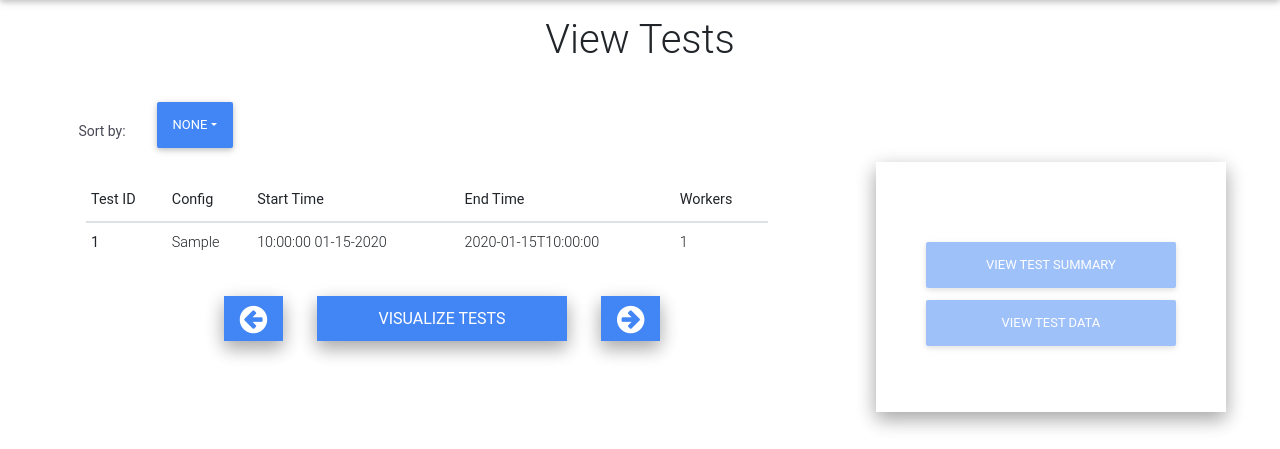
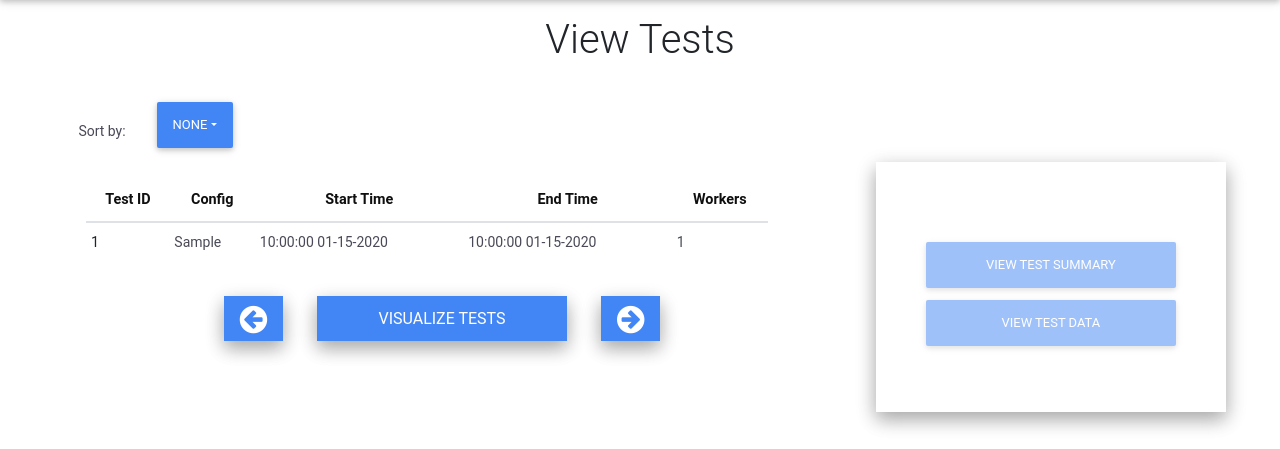
Before and after one commit to carlklier/Nile_IoT, a Flask app: page /tests/ in a window 1280 px wide. Shown: the part 56-505 px from the top of the page. Run offline with Flask 2, Linux system fonts and the light colour scheme; tables that the repository leaves empty hold one stand-in row (values such as "Sample post"); parts of the project's set-up code (start-up, migrations or seed data) failed here and were passed over; some libraries are stand-ins or nearby versions.

Commit message:
fine tuning styling and date output

```diff
--- a/loadtest_webservice/app/static/css/style.css
+++ b/loadtest_webservice/app/static/css/style.css
@@ -17,6 +17,7 @@ table {
     margin-top: 3%;
     max-width: 80%;
 }
+
 .content {
     width: 100%;
     height: 100%;
--- a/loadtest_webservice/app/templates/index.html
+++ b/loadtest_webservice/app/templates/index.html
@@ -86,15 +86,26 @@
         // Modify the table HTML to match the current sorting
         // of the test list
         function iterate(test, index) {
-            console.log(test)
             index += 1
 
-            if (test.end === '0001-01-01T00:00:00') test.end = "In Progress"
+            // Extra validation needed for end, must display if
+            // this is current test, otherwise show end time
+            var end = document.getElementById(index + '-end')
+            var endText = test.end
 
+            if (test.end === '0001-01-01T00:00:00') {
+                endText = "In Progress"
+                end.style.fontWeight = '600'
+                end.style.color = 'dark-grey'
+            } else
+                end.style.fontWeight = ''
+
+            // Set the values based on the current test index
             document.getElementById(index + '-id').innerHTML = test.id
+            document.getElementById(index + '-id').style.fontWeight = '600'
             document.getElementById(index + '-cfg').innerHTML = test.config
             document.getElementById(index + '-start').innerHTML = test.start
-            document.getElementById(index + '-end').innerHTML = test.end
+            document.getElementById(index + '-end').innerHTML = endText
             document.getElementById(index + '-workers').innerHTML = test.workers
         }
 
@@ -204,21 +215,21 @@
                 <table class="table table-hover table-sm">
                     <thead>
                         <tr>
-                            <th scope="col">Test ID</th>
-                            <th scope="col">Config</th>
-                            <th scope="col">Start Time</th>
-                            <th scope="col">End Time</th>
-                            <th scope="col">Workers</th>
+                            <th scope="col" class="text-center dark-text">Test ID</th>
+                            <th scope="col" class="text-center dark-text">Config</th>
+                            <th scope="col" class="text-center dark-text">Start Time</th>
+                            <th scope="col" class="text-center dark-text">End Time</th>
+                            <th scope="col" class="text-center dark-text">Workers</th>
                         </tr>
                     </thead>
                     <tbody id="table">
                         {% for test in tests %}
                                 <tr id="{{ loop.index }}-idx" class="table-select">
                                     <th id="{{ loop.index }}-id" scope="row">{{ test.id }}</th>
-                                    <td id="{{ loop.index }}-cfg">{{ test.config }}</td>
-                                    <td id="{{ loop.index }}-start">{{ test.start }}</td>
-                                    <td id="{{ loop.index }}-end">{{ test.end }}</td>
-                                    <td id="{{ loop.index }}-workers">{{ test.workers }}</td>
+                                    <td id="{{ loop.index }}-cfg" class="main-text">{{ test.config }}</td>
+                                    <td id="{{ loop.index }}-start" class="main-text">{{ test.start }}</td>
+                                    <td id="{{ loop.index }}-end" class="main-text">{{ test.end }}</td>
+                                    <td id="{{ loop.index }}-workers" class="main-text">{{ test.workers }}</td>
                                 </tr>
                         {% endfor %}
                     </tbody>
--- a/loadtest_webservice/webservice.py
+++ b/loadtest_webservice/webservice.py
@@ -41,6 +41,8 @@ def view_tests():
             test_schema = TestSchema()
             test_json = test_schema.dump(test)
             test_json['start'] = test.start.strftime('%H:%M:%S %m-%d-%Y')
+            if test.end != datetime.min:
+                test_json['end'] = test.end.strftime('%H:%M:%S %m-%d-%Y')
             output.append(test_json)
 
     return render_template('index.html', tests=output)
```
